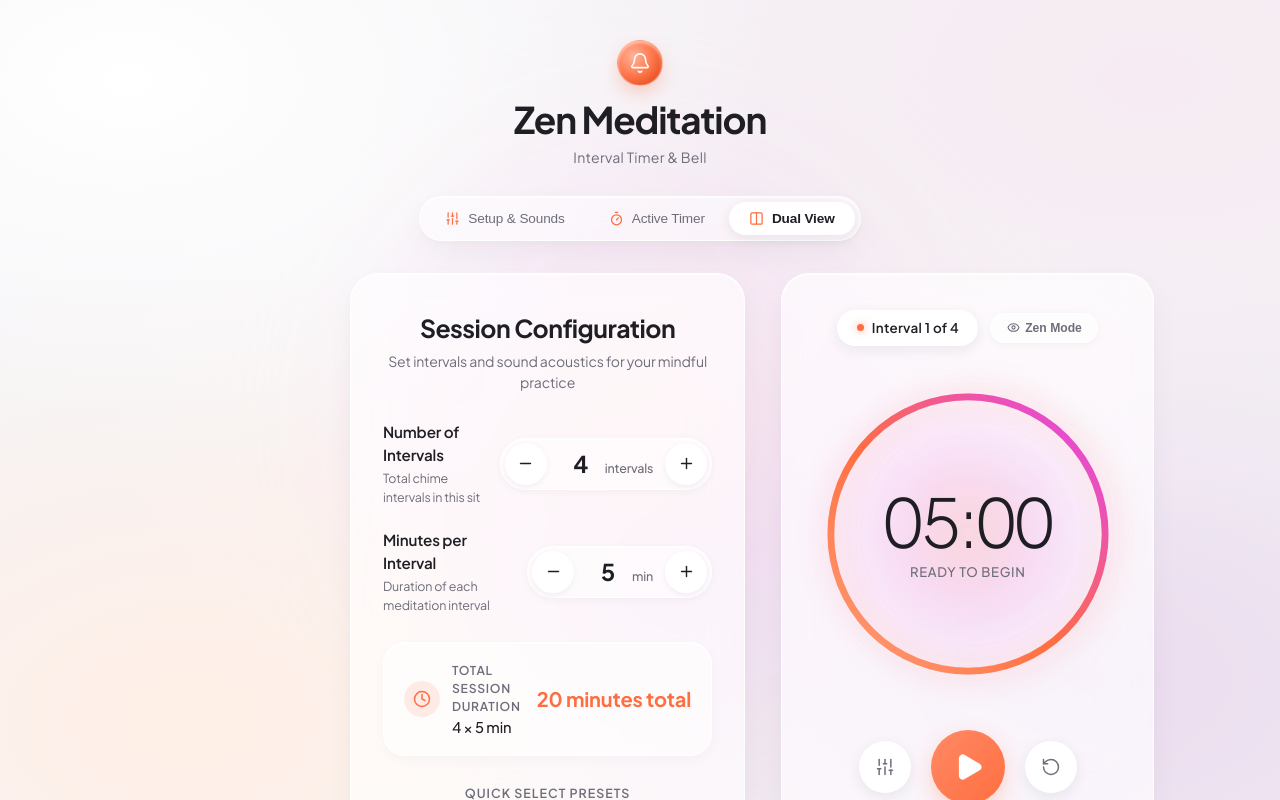
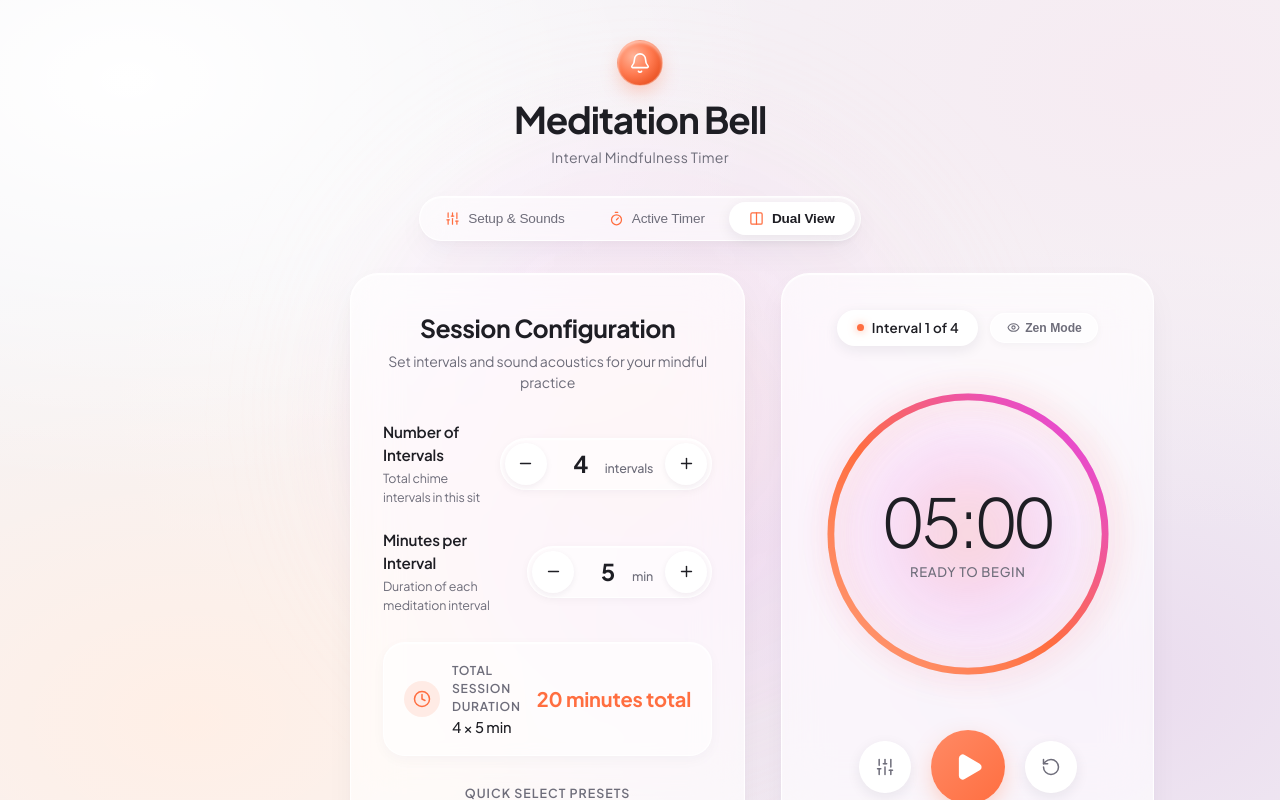
Before and after one commit to ParthKhanayat/Mediation-Bell, a React (Vite) app: page / in a window 1280 px wide. Built offline with nearby package versions, Linux system fonts and the light colour scheme.

Commit message:
Update title and header heading to 'Meditation Bell'

```diff
--- a/index.html
+++ b/index.html
@@ -5,7 +5,7 @@
     <meta name="viewport" content="width=device-width, initial-scale=1.0, maximum-scale=1.0, user-scalable=no, viewport-fit=cover" />
     <meta name="theme-color" content="#F4F3F6" />
     <meta name="apple-mobile-web-app-status-bar-style" content="default" />
-    <title>Zen Meditation Interval Timer</title>
+    <title>Meditation Bell</title>
     <link rel="preconnect" href="https://fonts.googleapis.com" />
     <link rel="preconnect" href="https://fonts.gstatic.com" crossorigin />
     <link
--- a/src/components/Header.jsx
+++ b/src/components/Header.jsx
@@ -7,8 +7,8 @@ export default function Header() {
       <div className="zen-logo-mark" aria-hidden="true">
         <Bell size={22} strokeWidth={1.75} />
       </div>
-      <h1 className="zen-title">Zen Meditation</h1>
-      <p className="zen-subtitle">Interval Timer & Bell</p>
+      <h1 className="zen-title">Meditation Bell</h1>
+      <p className="zen-subtitle">Interval Mindfulness Timer</p>
     </header>
   );
 }
```
